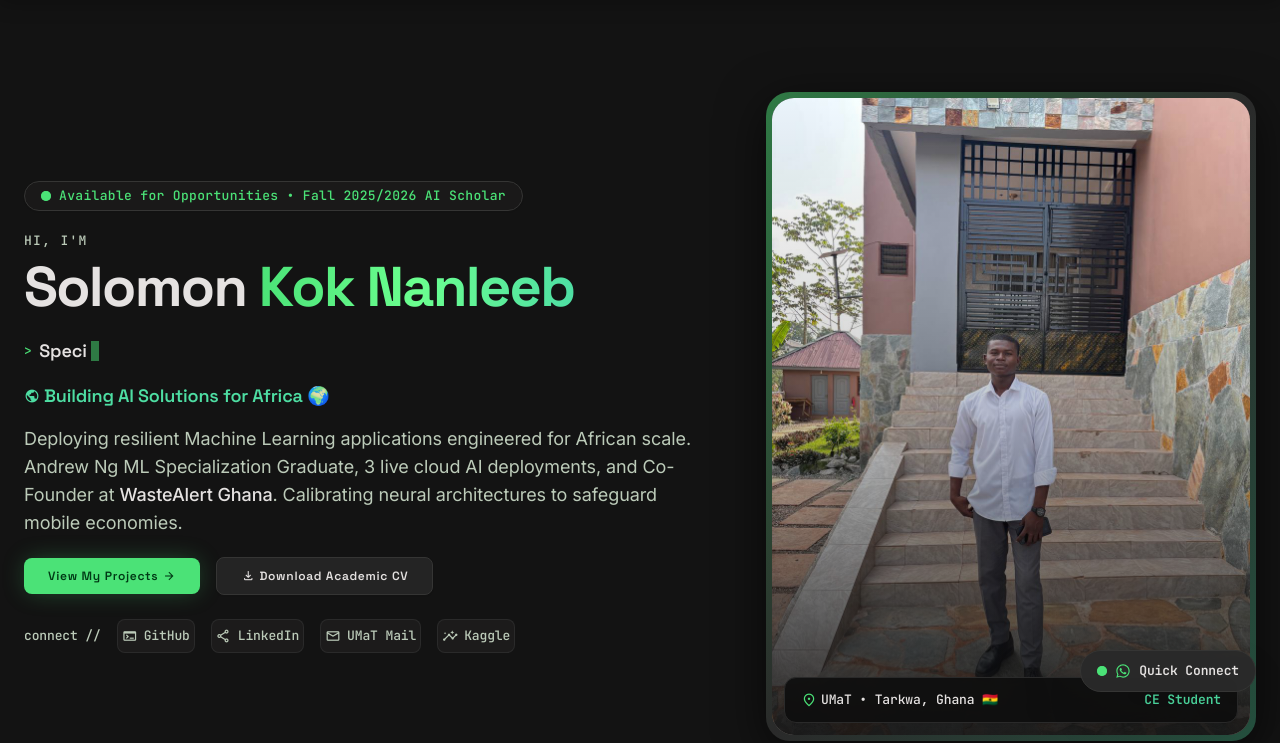
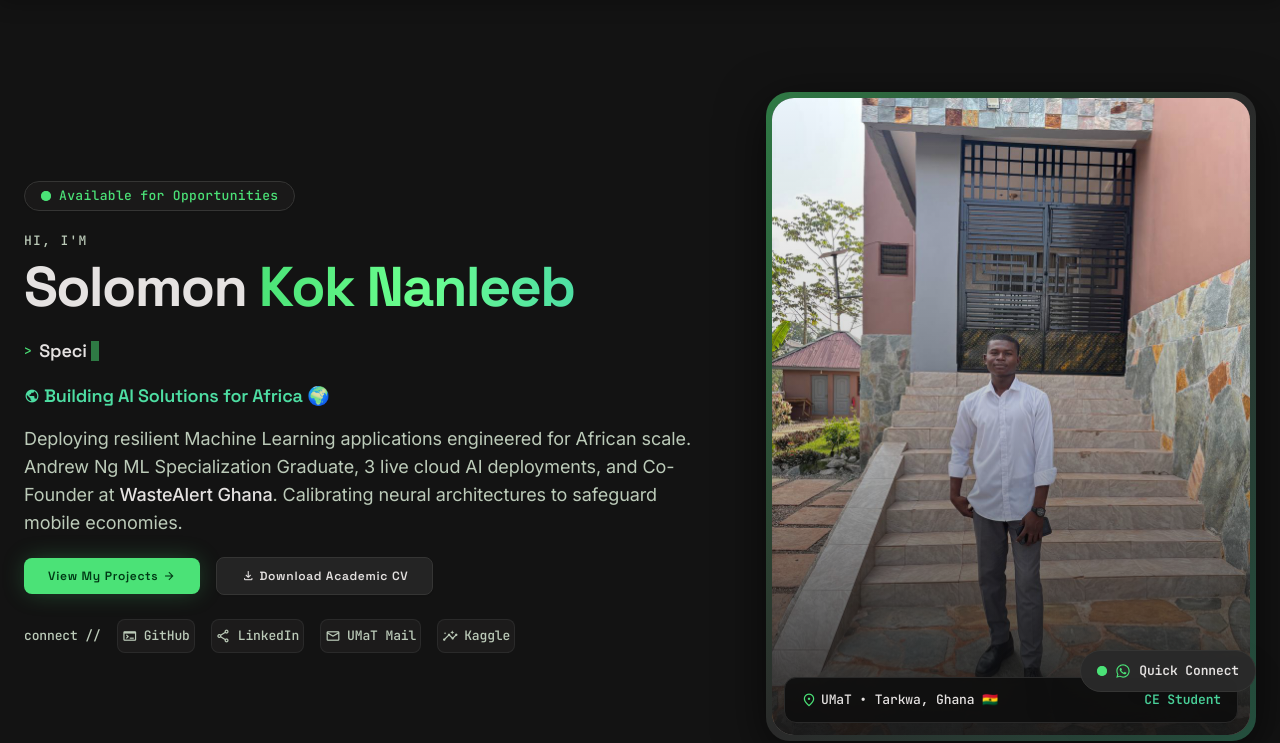
Before and after one commit to Nanleebsolomonkok/Portifolio, a plain HTML site: page index.html in a window 1280 px wide. Shown: the part 84-827 px from the top of the page. Drawn offline with nearby package versions, Linux system fonts and the light colour scheme.

Commit message:
Add files via upload

```diff
--- a/index.html
+++ b/index.html
@@ -317,8 +317,8 @@
                     class="animate-ping absolute inline-flex h-full w-full rounded-full bg-primary opacity-80"></span>
                   <span class="relative inline-flex rounded-full h-2.5 w-2.5 bg-primary"></span>
                 </span>
-                <span class="font-code-sm text-code-sm text-primary tracking-wide">Available for Opportunities • Fall
-                  2025/2026 AI Scholar</span>
+                <span class="font-code-sm text-code-sm text-primary tracking-wide">Available for Opportunities
+                      </span>
               </div>
               <!-- Refined Headline with balanced visual hierarchy & down-spacing -->
               <div class="flex flex-col pt-1">
```
